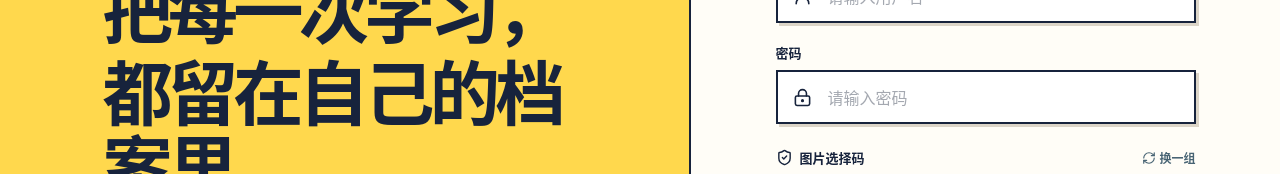
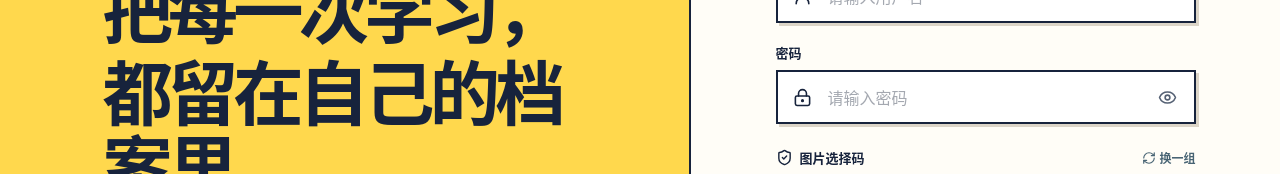
Before and after one commit to NoahWorld/Learning-Platform, a React (Vite) app: page /study/login in a window 1280 px wide. Shown: the part 290-464 px from the top of the page. Built offline with nearby package versions, Linux system fonts and the light colour scheme; no server answers.

Commit message:
feat: add password visibility toggle

```diff
--- a/src/pages/LoginPage.tsx
+++ b/src/pages/LoginPage.tsx
@@ -1,6 +1,8 @@
 import {
   ArrowRight,
   BookOpenCheck,
+  Eye,
+  EyeOff,
   LockKeyhole,
   RefreshCw,
   ShieldCheck,
@@ -25,6 +27,7 @@ export function LoginPage() {
   const location = useLocation();
   const [username, setUsername] = useState("");
   const [password, setPassword] = useState("");
+  const [passwordVisible, setPasswordVisible] = useState(false);
   const [error, setError] = useState<string | null>(null);
   const [submitting, setSubmitting] = useState(false);
   const [captcha, setCaptcha] = useState<CaptchaChallenge | null>(null);
@@ -118,12 +121,12 @@ export function LoginPage() {
             </div>
 
             <label htmlFor="login-password">密码</label>
-            <div className="login-field">
+            <div className="login-field login-password-field">
               <LockKeyhole size={19} aria-hidden="true" />
               <input
                 id="login-password"
                 name="password"
-                type="password"
+                type={passwordVisible ? "text" : "password"}
                 autoComplete="current-password"
                 maxLength={128}
                 placeholder="请输入密码"
@@ -131,6 +134,20 @@ export function LoginPage() {
                 onChange={(event) => setPassword(event.target.value)}
                 required
               />
+              <button
+                className="password-visibility-toggle"
+                type="button"
+                aria-label={passwordVisible ? "隐藏密码" : "显示密码"}
+                aria-pressed={passwordVisible}
+                title={passwordVisible ? "隐藏密码" : "显示密码"}
+                onClick={() => setPasswordVisible((visible) => !visible)}
+              >
+                {passwordVisible ? (
+                  <EyeOff size={19} aria-hidden="true" />
+                ) : (
+                  <Eye size={19} aria-hidden="true" />
+                )}
+              </button>
             </div>
 
             <div className="login-captcha-heading">
--- a/src/styles.css
+++ b/src/styles.css
@@ -1784,9 +1784,13 @@ img {
 .login-card form { display: grid; }
 .login-card label { margin: 0 0 8px; font-size: 13px; font-weight: 900; }
 .login-field { display: grid; min-height: 54px; grid-template-columns: 24px 1fr; align-items: center; gap: 9px; margin-bottom: 20px; padding: 0 15px; border: var(--border); background: white; box-shadow: 3px 3px 0 #dcd5c8; }
+.login-password-field { grid-template-columns: 24px minmax(0, 1fr) 42px; padding-right: 5px; }
 .login-field:focus-within { box-shadow: 4px 4px 0 var(--blue); }
 .login-field input { width: 100%; height: 48px; border: 0; outline: 0; color: var(--ink); background: transparent; }
 .login-field input::placeholder { color: #a4a8b0; }
+.password-visibility-toggle { display: grid; width: 42px; height: 42px; padding: 0; place-items: center; border: 0; border-radius: 8px; color: #556174; background: transparent; cursor: pointer; }
+.password-visibility-toggle:hover { color: var(--ink); background: #edf8ff; }
+.password-visibility-toggle:focus-visible { outline: 3px solid var(--blue); outline-offset: -2px; }
 .login-captcha-heading { display: flex; align-items: center; justify-content: space-between; gap: 12px; margin: 1px 0 9px; }
 .login-captcha-heading > div { display: inline-flex; align-items: center; gap: 7px; font-size: 13px; font-weight: 900; }
 .login-captcha-heading > button { display: inline-flex; align-items: center; gap: 4px; padding: 4px 0; border: 0; color: #486474; background: transparent; font-size: 12px; font-weight: 800; cursor: pointer; }
```
